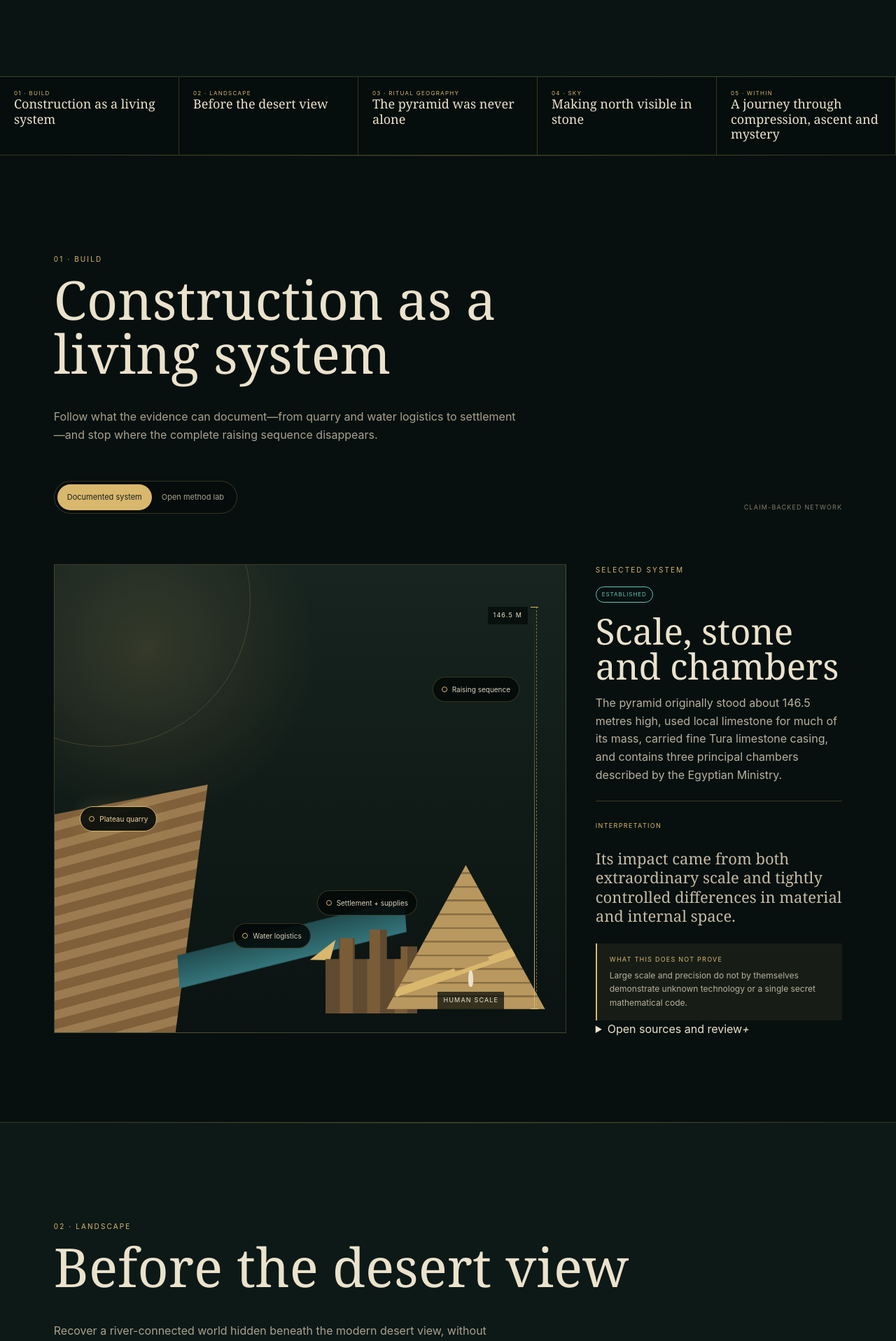
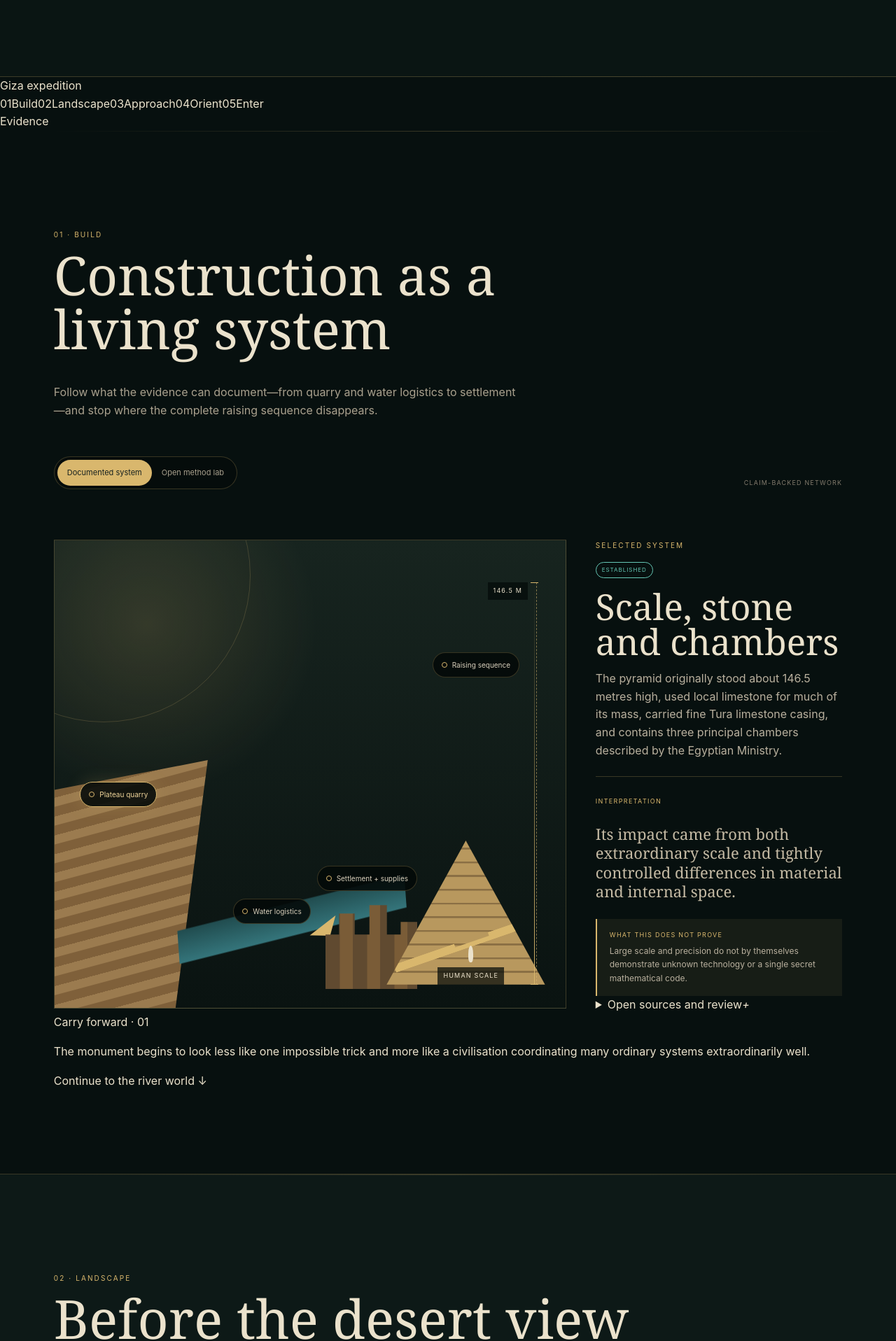
Before and after one commit to mikelninh/atlas-of-the-sacred, a Next.js app: page /sites/giza in a window 1280 px wide. Shown: the part 2090-4006 px from the top of the page at 70% size. Built offline with nearby package versions, Linux system fonts and the light colour scheme.

Commit message:
connect giza v2.1 journey

```diff
--- a/app/sites/[slug]/page.tsx
+++ b/app/sites/[slug]/page.tsx
@@ -10,6 +10,8 @@ import { RoyalComplexMap } from "@/components/giza/RoyalComplexMap";
 import { CardinalAlignment } from "@/components/giza/CardinalAlignment";
 import { InteriorJourney } from "@/components/giza/InteriorJourney";
 import { GizaExpeditionIntro } from "@/components/giza/GizaExpeditionIntro";
+import { GizaJourneyProgress } from "@/components/giza/GizaJourneyProgress";
+import { GizaChapterBridge } from "@/components/giza/GizaChapterBridge";
 import { GizaReturn } from "@/components/giza/GizaReturn";
 import { ClaimCard } from "@/components/claim/ClaimCard";
 
@@ -37,6 +39,37 @@ const moduleDescriptions: Record<string, string> = {
   "royal-complex": "Walk from the riverward edge toward the pyramid and see the monument as one part of a connected ritual landscape.",
   alignment: "Feel the difference between the measured result and the debated method used to achieve it.",
   interior: "Move through known passages and scientifically detected spaces while keeping discovery separate from explanation.",
+};
+
+const chapterBridges: Record<string, { number: string; prompt: string; nextId?: string; nextLabel?: string }> = {
+  construction: {
+    number: "01",
+    prompt: "The monument begins to look less like one impossible trick and more like a civilisation coordinating many ordinary systems extraordinarily well.",
+    nextId: "nile-landscape",
+    nextLabel: "the river world",
+  },
+  "nile-landscape": {
+    number: "02",
+    prompt: "Once water returns to the picture, the pyramid stops floating alone in desert and becomes part of movement between river, settlement and plateau.",
+    nextId: "royal-complex",
+    nextLabel: "the ceremonial approach",
+  },
+  "royal-complex": {
+    number: "03",
+    prompt: "The pyramid was not only seen. It was approached through a sequence that organised bodies, attention and royal memory across the landscape.",
+    nextId: "alignment",
+    nextLabel: "the cardinal sky",
+  },
+  alignment: {
+    number: "04",
+    prompt: "Precision is established. The exact surveying act is not. The distinction is where honest wonder begins.",
+    nextId: "interior",
+    nextLabel: "the known and detected interior",
+  },
+  interior: {
+    number: "05",
+    prompt: "Discovery enlarges the monument without completing its explanation. We leave with better questions, not manufactured answers.",
+  },
 };
 
 export default async function SitePage({ params }: { params: Promise<{ slug: string }> }) {
@@ -72,11 +105,10 @@ export default async function SitePage({ params }: { params: Promise<{ slug: str
     <>
       <SiteHero site={site} />
       <GizaExpeditionIntro />
-      <nav className="chapter-nav chapter-nav-v2" aria-label="Giza chapters">
-        {site.modules.map((module) => <a href={`#${module.id}`} key={module.id}><span>{module.eyebrow}</span>{module.title}</a>)}
-      </nav>
+      <GizaJourneyProgress />
       {site.modules.map((module) => {
         const Module = modules[module.id as keyof typeof modules];
+        const bridge = chapterBridges[module.id];
         return (
           <section className={`site-chapter giza-v2-chapter chapter-${module.id}`} id={module.id} key={module.id}>
             <div className="chapter-heading chapter-heading-v2">
@@ -85,6 +117,7 @@ export default async function SitePage({ params }: { params: Promise<{ slug: str
               <p>{moduleDescriptions[module.id]}</p>
             </div>
             <Module />
+            <GizaChapterBridge {...bridge} />
           </section>
         );
       })}
```
